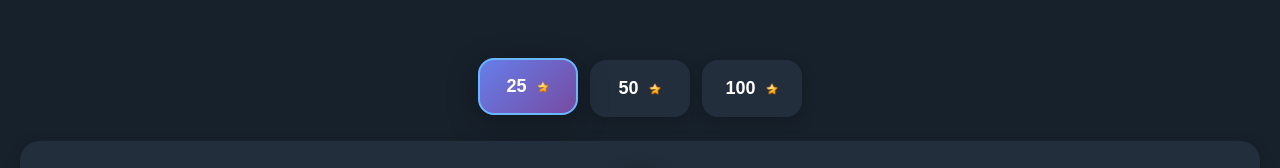
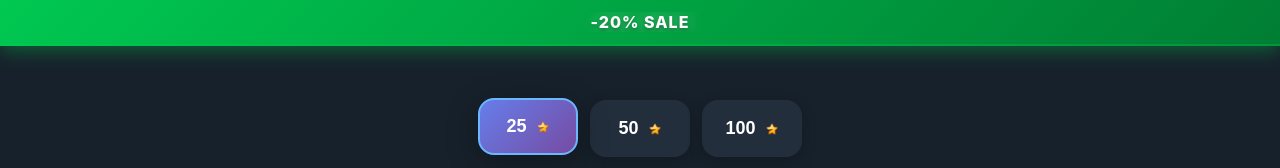
Before and after one commit to skeef7/2.0, a website built with Vite: page index.html in a window 1280 px wide. Shown: the top 168 px of the page. Built offline with nearby package versions, Linux system fonts and the light colour scheme.

Commit message:
Add Sale Banner at Top

```diff
--- a/index.html
+++ b/index.html
@@ -9,6 +9,13 @@
 </head>
 <body>
   <div class="app">
+    <!-- Sale Banner -->
+    <div class="sale-banner">
+      <div class="sale-content">
+        <span class="sale-text">-20% SALE</span>
+      </div>
+    </div>
+
     <!-- Main content -->
     <main class="main">
       <!-- Roulette type selector -->
--- a/styles/main.css
+++ b/styles/main.css
@@ -22,12 +22,14 @@
   --gradient-epic: linear-gradient(135deg, #9b59b6 0%, #8e44ad 100%);
   --gradient-legendary: linear-gradient(135deg, #e74c3c 0%, #c0392b 100%);
   --gradient-balance: linear-gradient(135deg, #ffd700 0%, #ffb347 100%);
+  --gradient-sale: linear-gradient(135deg, #00c851 0%, #007e33 100%);
   --shadow-primary: 0 8px 32px rgba(0, 0, 0, 0.3);
   --shadow-secondary: 0 4px 16px rgba(0, 0, 0, 0.2);
   --shadow-inventory: 0 6px 24px rgba(0, 0, 0, 0.25);
   --shadow-glow: 0 0 20px rgba(106, 183, 255, 0.3);
   --shadow-item: 0 8px 24px rgba(0, 0, 0, 0.4);
   --shadow-balance: 0 8px 32px rgba(255, 215, 0, 0.3);
+  --shadow-sale: 0 4px 20px rgba(0, 200, 81, 0.4);
 
   /* Readable inventory design variables */
   --gradient-card-bg: linear-gradient(145deg, #2a3441 0%, #1e2832 100%);
@@ -58,6 +60,77 @@ body {
   display: flex;
   flex-direction: column;
   position: relative;
+}
+
+/* 🎉 SALE BANNER - PROMINENT TOP BANNER */
+.sale-banner {
+  position: fixed;
+  top: 0;
+  left: 0;
+  right: 0;
+  z-index: 1000;
+  background: var(--gradient-sale);
+  padding: 12px 20px;
+  text-align: center;
+  box-shadow: var(--shadow-sale);
+  border-bottom: 2px solid rgba(0, 200, 81, 0.3);
+  backdrop-filter: blur(10px);
+  -webkit-backdrop-filter: blur(10px);
+}
+
+.sale-content {
+  display: flex;
+  align-items: center;
+  justify-content: center;
+  position: relative;
+  overflow: hidden;
+}
+
+.sale-text {
+  font-size: 16px;
+  font-weight: 800;
+  color: white;
+  text-transform: uppercase;
+  letter-spacing: 1px;
+  text-shadow: 0 2px 4px rgba(0, 0, 0, 0.3);
+  position: relative;
+  z-index: 2;
+  animation: saleGlow 2s ease-in-out infinite alternate;
+}
+
+/* SALE BANNER GLOW ANIMATION */
+@keyframes saleGlow {
+  0% {
+    text-shadow: 0 2px 4px rgba(0, 0, 0, 0.3), 0 0 10px rgba(255, 255, 255, 0.3);
+  }
+  100% {
+    text-shadow: 0 2px 4px rgba(0, 0, 0, 0.3), 0 0 20px rgba(255, 255, 255, 0.6);
+  }
+}
+
+/* SALE BANNER SHINE EFFECT */
+.sale-content::before {
+  content: '';
+  position: absolute;
+  top: 0;
+  left: -100%;
+  width: 100%;
+  height: 100%;
+  background: linear-gradient(90deg, transparent, rgba(255, 255, 255, 0.3), transparent);
+  animation: saleShine 3s ease-in-out infinite;
+  z-index: 1;
+}
+
+@keyframes saleShine {
+  0% {
+    left: -100%;
+  }
+  50% {
+    left: 100%;
+  }
+  100% {
+    left: 100%;
+  }
 }
 
 /* Currency emoji component - FIXED VERSION */
@@ -144,10 +217,10 @@ body {
   height: 14px;
 }
 
-/* Main content - WITH TOP SPACING */
+/* Main content - WITH TOP SPACING FOR SALE BANNER */
 .main {
   flex: 1;
-  padding: 60px 20px 20px; /* Добавлено пустое пространство сверху */
+  padding: 100px 20px 20px; /* Увеличен верхний отступ для баннера */
   display: flex;
   flex-direction: column;
   gap: 24px;
@@ -678,6 +751,7 @@ body {
   z-index: 10;
   backdrop-filter: blur(10px);
   -webkit-backdrop-filter: blur(10px);
+  margin-top: 48px; /* Add margin for sale banner */
 }
 
 .back-btn {
@@ -1295,8 +1369,18 @@ body {
 
 /* 📱 RESPONSIVE DESIGN - MOBILE OPTIMIZED FOR LARGER ROULETTE */
 @media (max-width: 480px) {
+  /* MOBILE SALE BANNER */
+  .sale-banner {
+    padding: 10px 16px;
+  }
+
+  .sale-text {
+    font-size: 14px;
+    letter-spacing: 0.5px;
+  }
+
   .main {
-    padding: 50px 16px 16px; /* Добавлено пустое пространство сверху для мобильных */
+    padding: 90px 16px 16px; /* Adjusted for mobile sale banner */
     gap: 20px;
     padding-bottom: 140px; /* Увеличен нижний отступ для мобильных */
   }
@@ -1542,6 +1626,11 @@ body {
 
   .stat-value {
     font-size: 15px;
+  }
+
+  /* MOBILE PAGE HEADER ADJUSTMENT */
+  .page-header {
+    margin-top: 38px; /* Adjusted for mobile sale banner */
   }
 }
 
```
